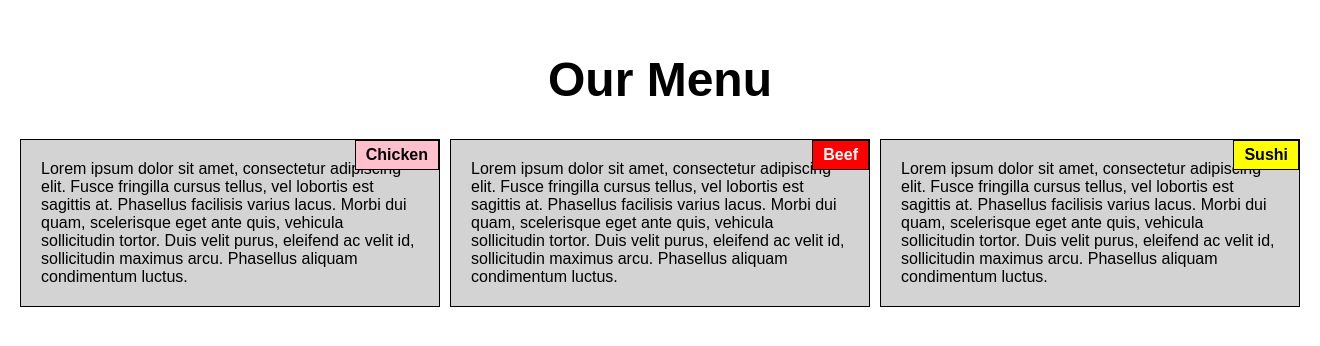
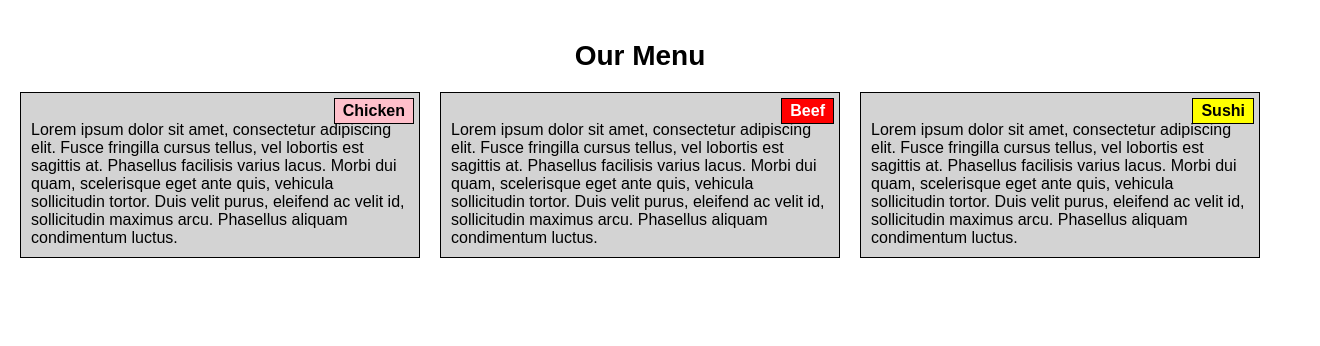
Before and after one commit to pedroandr3s/module2-solution, a plain HTML site: page index.html in a window 1280 px wide. Shown: the whole page, 1320 px wide, since content can reach past the window. Drawn offline with Linux system fonts and the light colour scheme.

Commit message:
Add files via upload

```diff
--- a/css/style.css
+++ b/css/style.css
@@ -1,4 +1,3 @@
-/* Estilos generales */
 body {
     margin: 0;
     font-family: Arial, sans-serif;
@@ -7,42 +6,47 @@ body {
 
 .container {
     width: 100%;
-    padding: 20px;
+    padding: 20px; /* Añade un espacio alrededor del contenedor principal */
+    overflow-x: hidden; /* Oculta cualquier desbordamiento horizontal */
+    box-sizing: border-box; /* Incluye el padding en el cálculo del ancho */
 }
 
 header {
     text-align: center;
-    margin-bottom: 20px;
+    margin: 20px 0; /* Ajusta el margen superior e inferior del encabezado */
 }
 
 h1 {
-    font-size: 3em; /* 75% más grande que el tamaño del texto normal */
+    font-size: 1.75em; /* Reduce el tamaño del texto del encabezado para ajustarse al diseño */
+    margin: 0; /* Elimina el margen del encabezado para ajustar el espacio */
 }
 
-/* Estilos para las secciones */
 .section-container {
     display: flex;
     flex-wrap: wrap;
-    gap: 10px;
+    gap: 20px; /* Añade un espacio entre los cuadros */
+    margin: 0; /* Elimina el margen alrededor del contenedor */
+    padding: 0; /* Elimina el padding alrededor del contenedor */
 }
 
 .section {
     position: relative;
-    flex: 1;
-    min-width: 200px;
-    background-color: #d3d3d3; /* Fondo gris para las secciones grandes */
+    background-color: #d3d3d3;
     border: 1px solid #000;
-    padding: 20px;
+    padding: 10px; /* Reduce el padding dentro de los cuadros */
     box-sizing: border-box;
+    flex: 1 1 calc(20% - 20px); /* Ajusta el ancho para hacer los cuadros aún más pequeños y deja espacio para el `gap` */
+    min-width: 0; /* Permite que los elementos se reduzcan en tamaño */
 }
 
+/* Sección del título */
 .title {
     position: absolute;
-    top: 0;
-    right: 0;
-    background-color: transparent; /* El color del fondo se especifica por la clase */
+    top: 5px; /* Ajusta la posición superior del título */
+    right: 5px; /* Ajusta la posición derecha del título */
+    background-color: transparent;
     color: #000;
-    padding: 5px 10px;
+    padding: 3px 8px; /* Mantiene el padding reducido del título */
     border: 1px solid #000;
     font-weight: bold;
 }
@@ -54,42 +58,38 @@ h1 {
 
 .beef .title {
     background-color: red;
-    color: #fff; /* Color del texto para asegurar legibilidad */
+    color: #fff;
 }
 
 .sushi .title {
     background-color: yellow;
-    color: #000; /* Color del texto para asegurar legibilidad */
+    color: #000;
 }
 
 /* Estilos para dispositivos de escritorio */
 @media (min-width: 992px) {
     .section {
-        flex: 1;
-        width: calc(33.33% - 10px);
+        flex: 1 1 calc(20% - 20px); /* Ajusta el ancho para hacer los cuadros aún más pequeños y deja espacio para el `gap` */
     }
 }
 
 /* Estilos para dispositivos de tableta */
 @media (min-width: 768px) and (max-width: 991px) {
     .section {
-        flex: 1;
-        width: calc(50% - 10px);
+        flex: 1 1 calc(45% - 20px); /* Ajusta el ancho para hacer los cuadros un poco más grandes en tabletas y deja espacio para el `gap` */
     }
-
     .section:nth-child(3) {
-        width: 100%;
+        flex: 1 1 100%;
     }
 }
 
 /* Estilos para dispositivos móviles */
 @media (max-width: 767px) {
     .section {
-        width: 100%;
+        flex: 1 1 100%;
     }
 }
 
-/* Espaciado para los elementos dentro de las secciones */
 p {
-    margin: 0; /* Eliminar márgenes predeterminados */
+    margin: 0;
 }
--- a/index.html
+++ b/index.html
@@ -14,14 +14,17 @@
         <div class="section-container">
             <div class="section chicken">
                 <div class="title">Chicken</div>
+                <p>&nbsp;</p> <!-- Línea en blanco para evitar interferencia -->
                 <p>Lorem ipsum dolor sit amet, consectetur adipiscing elit. Fusce fringilla cursus tellus, vel lobortis est sagittis at. Phasellus facilisis varius lacus. Morbi dui quam, scelerisque eget ante quis, vehicula sollicitudin tortor. Duis velit purus, eleifend ac velit id, sollicitudin maximus arcu. Phasellus aliquam condimentum luctus.</p>
             </div>
             <div class="section beef">
                 <div class="title">Beef</div>
+                <p>&nbsp;</p> <!-- Línea en blanco para evitar interferencia -->
                 <p>Lorem ipsum dolor sit amet, consectetur adipiscing elit. Fusce fringilla cursus tellus, vel lobortis est sagittis at. Phasellus facilisis varius lacus. Morbi dui quam, scelerisque eget ante quis, vehicula sollicitudin tortor. Duis velit purus, eleifend ac velit id, sollicitudin maximus arcu. Phasellus aliquam condimentum luctus.</p>
             </div>
             <div class="section sushi">
                 <div class="title">Sushi</div>
+                <p>&nbsp;</p> <!-- Línea en blanco para evitar interferencia -->
                 <p>Lorem ipsum dolor sit amet, consectetur adipiscing elit. Fusce fringilla cursus tellus, vel lobortis est sagittis at. Phasellus facilisis varius lacus. Morbi dui quam, scelerisque eget ante quis, vehicula sollicitudin tortor. Duis velit purus, eleifend ac velit id, sollicitudin maximus arcu. Phasellus aliquam condimentum luctus.</p>
             </div>
         </div>
```
